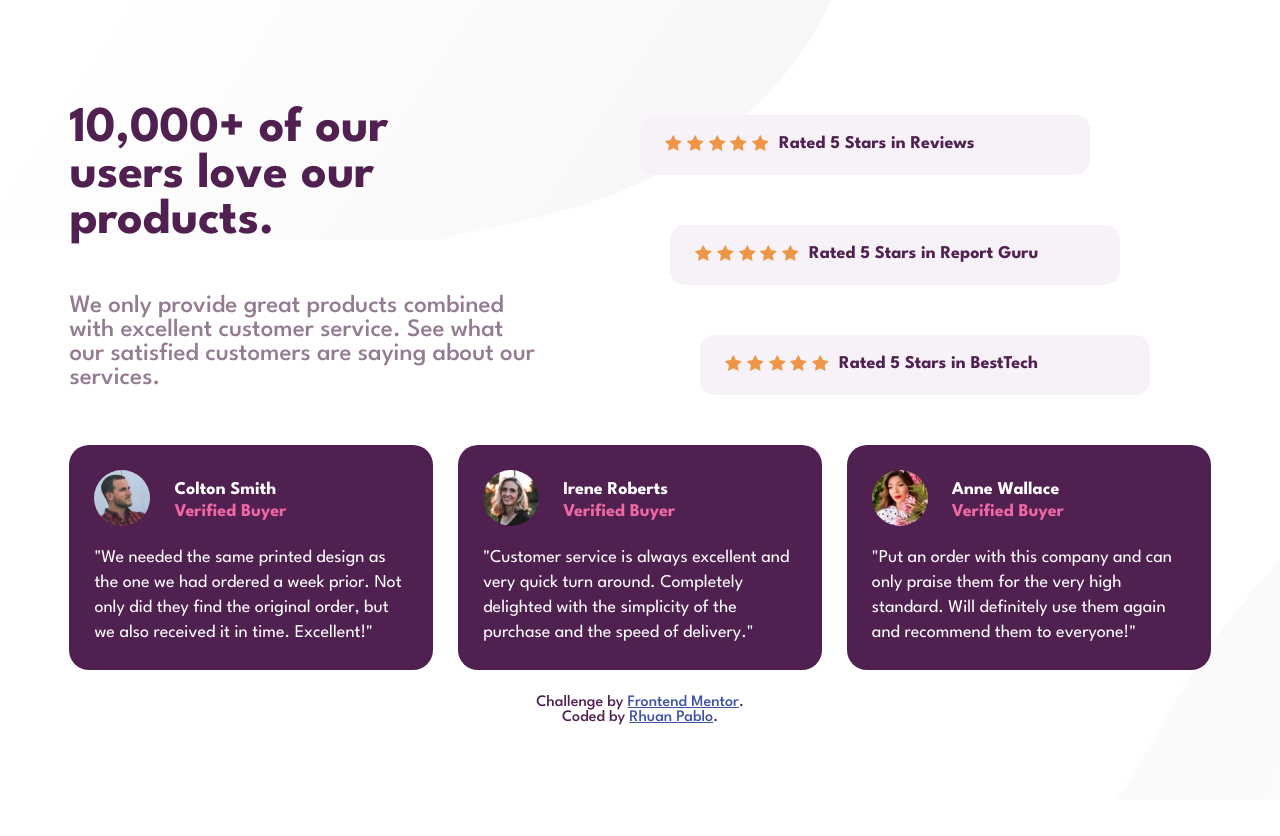
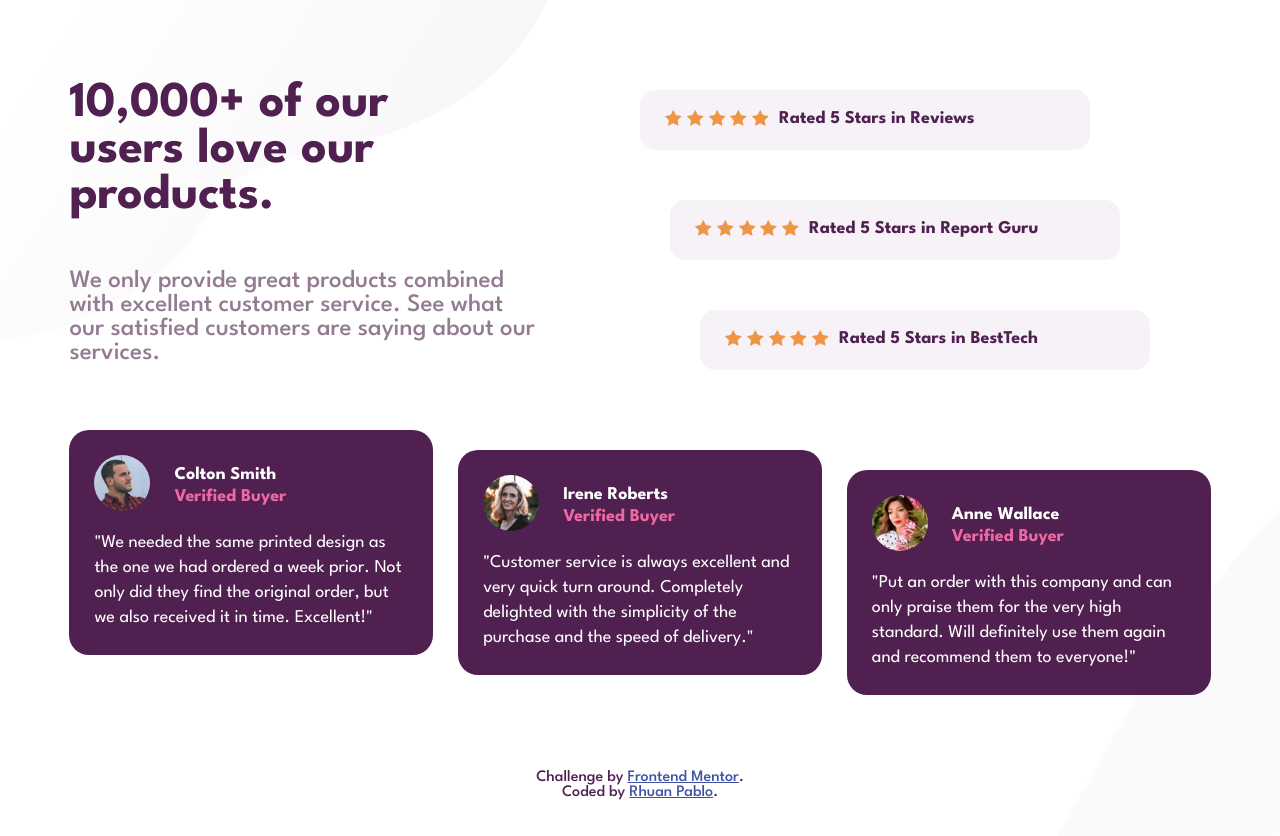
Before and after one commit to Rhuan-P/Social-proof-section, a plain HTML site: page index.html in a window 1280 px wide. Before the commit the page ends 800 px from the top, so only its background shows below. Drawn offline with Linux system fonts and the light colour scheme.

Commit message:
Update style.css

```diff
--- a/CSS/style.css
+++ b/CSS/style.css
@@ -108,6 +108,8 @@ h1 {
   text-align: left;
   padding: 25rem;
   font-weight: 700;
+height: fit-content;
+
 }
 
 picture img {
@@ -190,13 +192,22 @@ h1{
     text-align: left;
 
   }
-  header, footer{
 
-    max-width: 65%;
-   height: 30%;
+.coment-box:nth-last-of-type(3){margin: 10rem 0;}
+.coment-box:nth-last-of-type(2){margin: 30rem 0;}
+.coment-box:nth-last-of-type(1){margin: 50rem 0;}
+
+  header{
+    background-size: contain;
+    max-width: 50%;
+   height: 40%;
+
   }
   footer{
-    justify-self: right;
 
+    background-size: cover;
+    max-width: 100%;
+   height: 40%;
   }
+
 }
```
